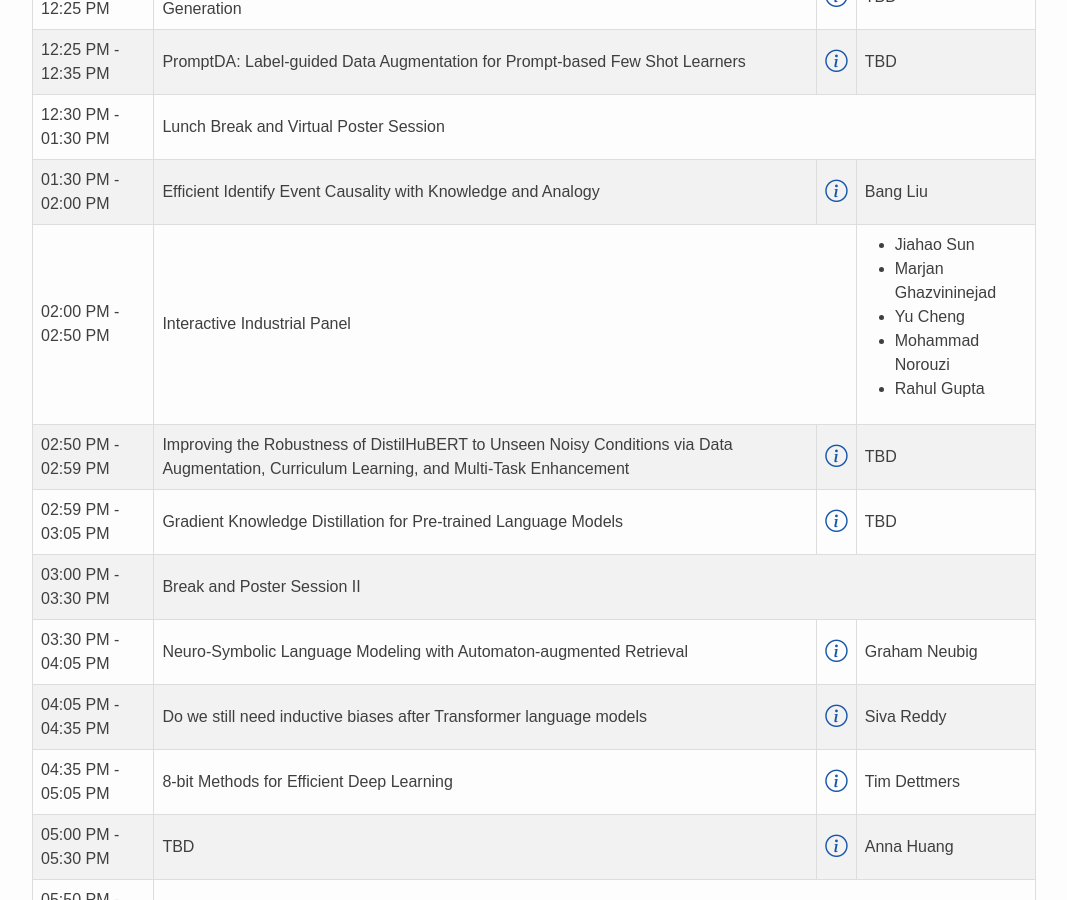
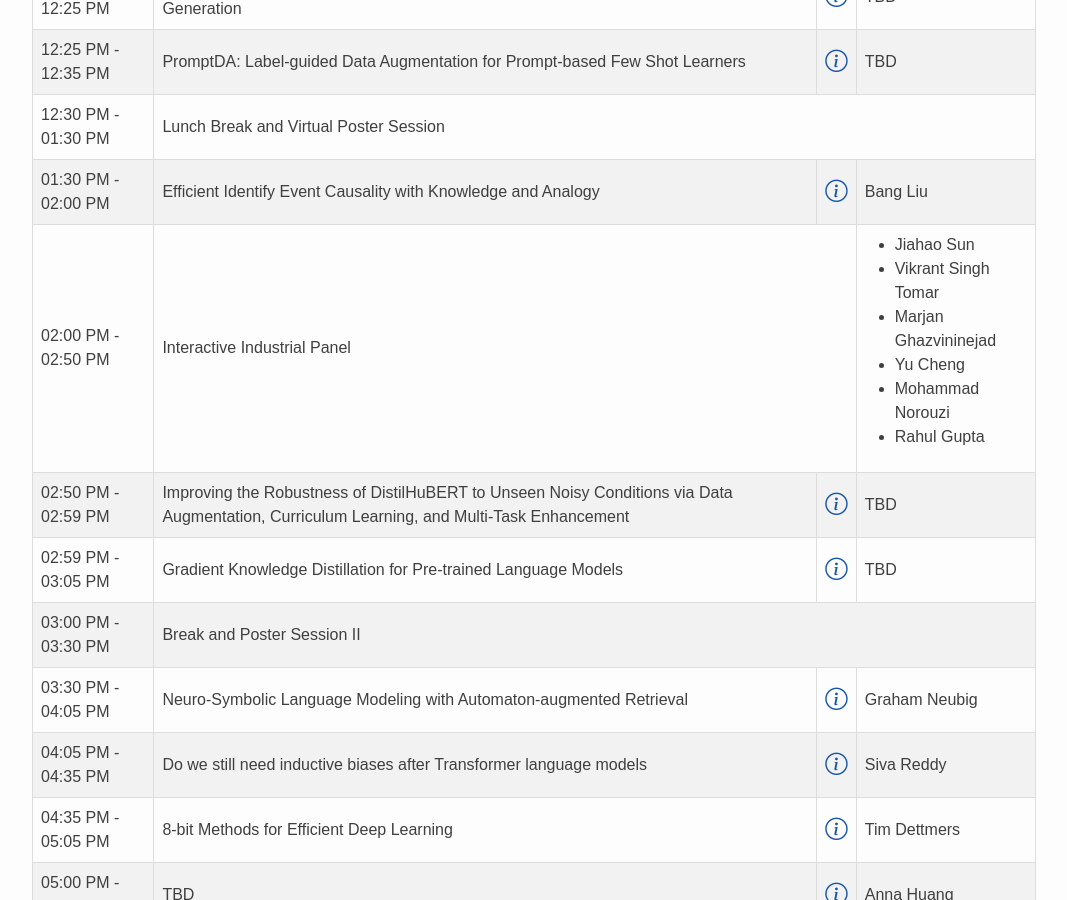
Before and after one commit to neurips2022-enlsp/neurips2022-enlsp.github.io, a Jekyll site: the page built from index.md, in a window 1280 px wide and 900 px high, scrolled down 5654 px. Shown: the whole window, without its empty margins (106-1173 px from the left). Built offline with Jekyll 4.4.1, drawn with Linux system fonts in a browser that asks for light colours; nearby versions of some CDN libraries.

Commit message:
Update schedule.yml

```diff
--- a/_data/schedule.yml
+++ b/_data/schedule.yml
@@ -113,7 +113,7 @@
 
 - Title: Interactive Industrial Panel
   Time: 02:00 PM - 02:50 PM
-  Presenter: <ul><li>Jiahao Sun</li><li>Marjan Ghazvininejad</li><li>Yu Cheng</li><li>Mohammad Norouzi</li><li>Rahul Gupta</li></ul>
+  Presenter: <ul><li>Jiahao Sun</li><li>Vikrant Singh Tomar</li><li>Marjan Ghazvininejad</li><li>Yu Cheng</li><li>Mohammad Norouzi</li><li>Rahul Gupta</li></ul>
   Is_paper: false
   Whole_line: false
 
```
